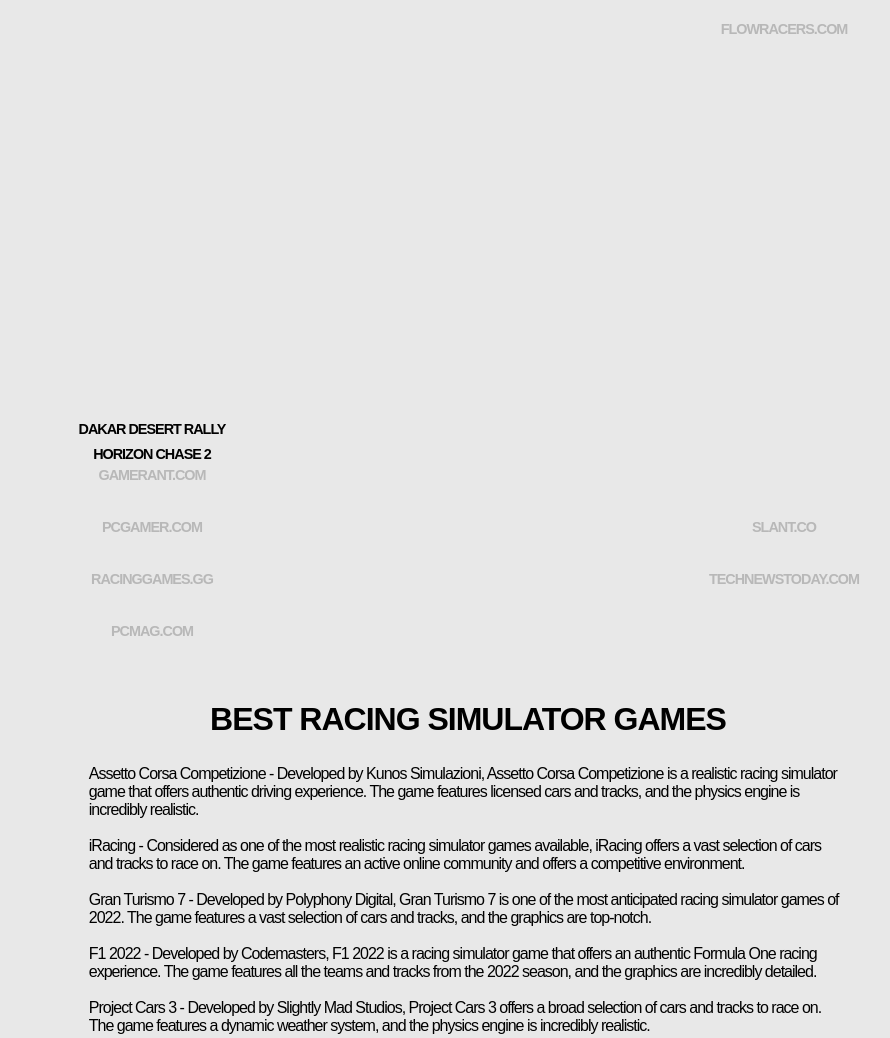
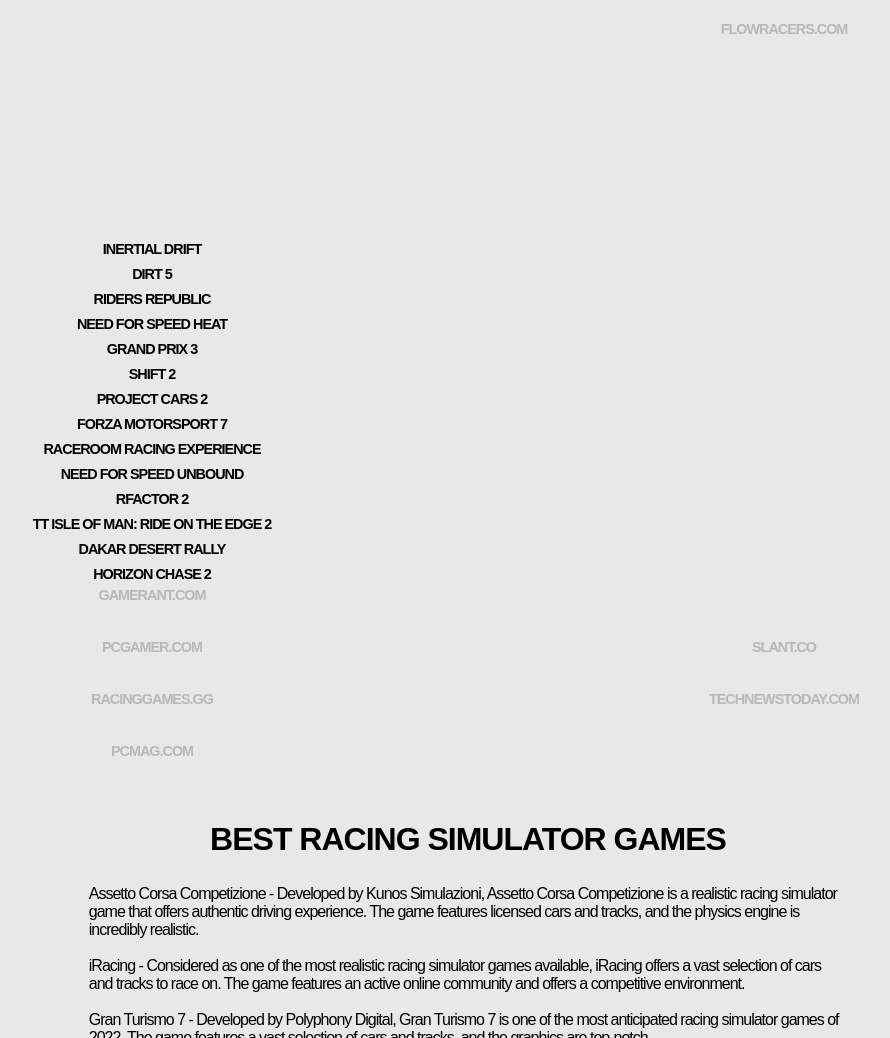
Before and after one commit to joshuacortes/racingsimulatorgames, a plain HTML site: page index.html in a window 1280 px wide. Shown: the part 691-1729 px from the top of the page, without its empty margins (172-1062 px from the left). Drawn offline with Linux system fonts and the light colour scheme.

Commit message:
Update index.html

```diff
--- a/index.html
+++ b/index.html
@@ -146,16 +146,18 @@
       <a target="blank" class="sublink" href=""></a><br>
       <a target="blank" class="sublink" href=""></a><br>
       <a target="blank" class="sublink" href=""></a><br>
-      <a target="blank" class="sublink" href=""></a><br>
-      <a target="blank" class="sublink" href=""></a><br>
-      <a target="blank" class="sublink" href=""></a><br>
-      <a target="blank" class="sublink" href=""></a><br>
-      <a target="blank" class="sublink" href=""></a><br>
-      <a target="blank" class="sublink" href=""></a><br>
-      <a target="blank" class="sublink" href=""></a><br>
-      <a target="blank" class="sublink" href=""></a><br>
-      <a target="blank" class="sublink" href=""></a><br>
-      <a target="blank" class="sublink" href=""></a><br>
+      <a target="blank" class="sublink" href="https://store.steampowered.com/app/1184480/Inertial_Drift/">Inertial Drift</a><br>
+      <a target="blank" class="sublink" href="https://dirtgame.com/dirt5">Dirt 5</a><br>
+      <a target="blank" class="sublink" href="https://www.ubisoft.com/en-us/game/riders-republic">Riders Republic</a><br>
+      <a target="blank" class="sublink" href="https://www.ea.com/games/need-for-speed/need-for-speed-heat">Need for Speed Heat</a><br>
+      <a target="blank" class="sublink" href="https://en.wikipedia.org/wiki/Grand_Prix_3">Grand Prix 3</a><br>
+      <a target="blank" class="sublink" href="https://www.ea.com/games/need-for-speed/need-for-speed-shift-2-unleashed">Shift 2</a><br>
+      <a target="blank" class="sublink" href="https://en.wikipedia.org/wiki/Project_CARS_2">Project Cars 2</a><br>
+      <a target="blank" class="sublink" href="https://forza.net/motorsport">Forza Motorsport 7</a><br>
+      <a target="blank" class="sublink" href="https://game.raceroom.com/">RaceRoom Racing Experience</a><br>
+      <a target="blank" class="sublink" href="https://www.ea.com/games/need-for-speed/need-for-speed-unbound">Need for Speed Unbound</a><br>
+      <a target="blank" class="sublink" href="https://www.rfactor.net/">rFactor 2</a><br>
+      <a target="blank" class="sublink" href="https://www.ign.com/articles/tt-isle-of-man-ride-on-the-edge-2-review">TT Isle of Man: Ride on the Edge 2</a><br>
       <a target="blank" class="sublink" href="https://www.dakarthegame.com/en/">Dakar Desert Rally</a><br>
       <a target="blank" class="sublink" href="https://horizonchase2.com/pt-br">Horizon Chase 2</a><br>
      <a class="mainlink" href="https://gamerant.com/most-realistic-racing-games/">Gamerant.com</a>
```
